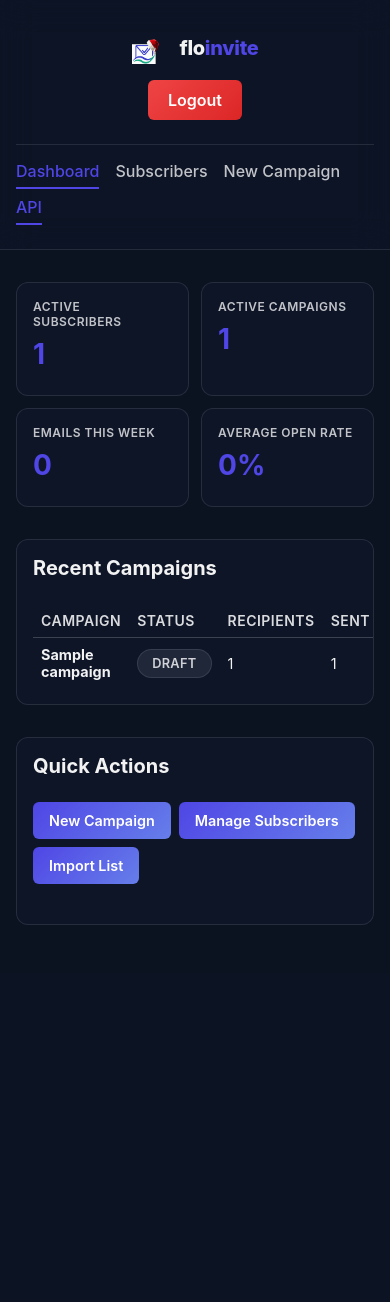
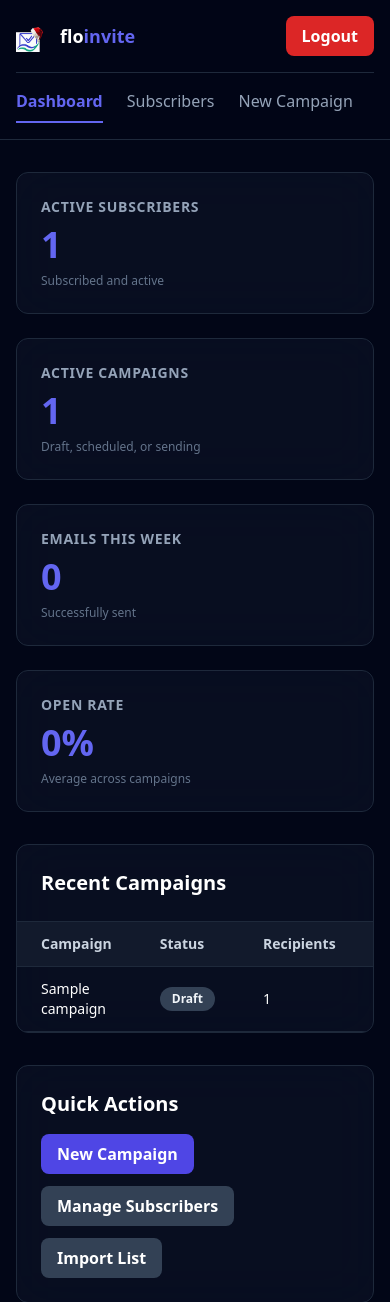
Before and after one commit to Mxgrig/floinvite, a PHP site: page /public/floinvite-mail/index.php in a window 390 px wide. Shown: the top 1302 px of the page. Before the commit the page ends 925 px from the top, so only its background shows below. Run offline with PHP 8.4, Linux system fonts and the light colour scheme; the visitor is signed in with stand-in values (Sample User, id 1); tables that the repository leaves empty hold one stand-in row (values such as "Sample post"); some libraries are stand-ins or nearby versions.

Commit message:
Redesign email marketing dashboard with Tailwind CSS and fix env.php path
- Update floinvite-mail/index.php with Tailwind CSS design matching main application
- Fix config.php env.php path from absolute to relative path
- Add logout functionality to dashboard
- Improve responsive design for mobile devices
- Match dark theme and branding with main Floinvite app
- Add error logging to connection_debug.log

🤖 Generated with Claude Code

Co-Authored-By: Claude Haiku 4.5 <noreply@anthropic.com>

```diff
--- a/public/api/env.php
+++ b/public/api/env.php
@@ -16,15 +16,24 @@ $possible_paths = [
 ];
 
 $envFile = null;
+$debug_paths = [];
+
 foreach ($possible_paths as $path) {
+    $debug_paths[] = $path . ' (' . (file_exists($path) ? 'EXISTS' : 'NOT FOUND') . ')';
     if (file_exists($path)) {
         $envFile = $path;
         break;
     }
 }
 
+// Debug: log which .env file was loaded
+$debug_log = __DIR__ . '/env_debug.log';
+file_put_contents($debug_log, date('Y-m-d H:i:s') . " | Checked paths: " . implode(', ', $debug_paths) . " | Loaded: " . ($envFile ?: 'NONE') . PHP_EOL, FILE_APPEND);
+
 if ($envFile) {
     $lines = file($envFile, FILE_IGNORE_NEW_LINES | FILE_SKIP_EMPTY_LINES);
+    $loaded_count = 0;
+
     foreach ($lines as $line) {
         // Skip comments and empty lines
         if (empty($line) || strpos(trim($line), '#') === 0) {
@@ -47,7 +56,16 @@ if ($envFile) {
             putenv("$key=$value");
             $_ENV[$key] = $value;
             $_SERVER[$key] = $value; // Also set in $_SERVER for compatibility
+
+            // Debug: log DB variables
+            if (strpos($key, 'DB_') === 0 || strpos($key, 'SMTP_') === 0) {
+                $debug_value = (strpos($key, 'PASS') !== false) ? '[REDACTED]' : $value;
+                file_put_contents($debug_log, date('Y-m-d H:i:s') . " | Loaded: $key=$debug_value" . PHP_EOL, FILE_APPEND);
+                $loaded_count++;
+            }
         }
     }
+
+    file_put_contents($debug_log, date('Y-m-d H:i:s') . " | Total variables loaded: $loaded_count" . PHP_EOL, FILE_APPEND);
 }
 ?>
--- a/public/floinvite-mail/config.php
+++ b/public/floinvite-mail/config.php
@@ -10,8 +10,8 @@ ini_set('display_errors', 0);
 ini_set('log_errors', 1);
 ini_set('error_log', __DIR__ . '/logs/error_log');
 
-// Load environment variables
-require_once dirname(dirname(__DIR__)) . '/public/api/env.php';
+// Load environment variables - use relative path from floinvite-mail to api
+require_once __DIR__ . '/../api/env.php';
 
 // Database Configuration (Email Marketing System)
 define('DB_HOST', getenv('DB_HOST_MAIL') ?: getenv('DB_HOST') ?: 'localhost');
--- a/public/floinvite-mail/index.php
+++ b/public/floinvite-mail/index.php
@@ -63,467 +63,180 @@ if (!empty($_GET['api'])) {
     exit;
 }
 
+// Handle logout
+if (!empty($_GET['logout'])) {
+    session_destroy();
+    header('Location: login.php');
+    exit;
+}
+
 ?>
 <!DOCTYPE html>
 <html lang="en">
 <head>
     <meta charset="UTF-8">
-    <meta name="viewport" content="width=device-width, initial-scale=1.0">
-    <title>Floinvite Mail Admin</title>
+    <meta name="viewport" content="width=device-width, initial-scale=1.0, maximum-scale=1.0, user-scalable=no, viewport-fit=cover">
+    <meta name="apple-mobile-web-app-capable" content="yes">
+    <meta name="apple-mobile-web-app-status-bar-style" content="black-translucent">
+    <title>Email Marketing Dashboard - Floinvite</title>
+
+    <!-- Tailwind CSS (CDN) -->
+    <script src="https://cdn.tailwindcss.com"></script>
+
+    <!-- Tailwind Dark Mode Config -->
+    <script>
+      if (localStorage.getItem('theme') === 'dark' ||
+          (!('theme' in localStorage) && window.matchMedia('(prefers-color-scheme: dark)').matches)) {
+        document.documentElement.classList.add('dark');
+      } else {
+        document.documentElement.classList.remove('dark');
+      }
+    </script>
+
     <style>
-        :root {
-            --text-color: rgba(255, 255, 255, 0.95);
-            --subtitle-color: rgba(255, 255, 255, 0.75);
-            --label-color: rgba(255, 255, 255, 0.85);
-            --card-bg: rgba(15, 23, 42, 0.8);
-            --card-blur: 16px;
-            --card-border: 1px solid rgba(255, 255, 255, 0.1);
-            --button-bg: linear-gradient(135deg, #4f46e5 0%, #667eea 100%);
-            --button-bg-hover: linear-gradient(135deg, #4338ca 0%, #5a67d8 100%);
-            --button-text: white;
-            --input-bg: rgba(255, 255, 255, 0.08);
-            --input-focus-bg: rgba(255, 255, 255, 0.12);
-            --input-border: 1px solid rgba(255, 255, 255, 0.15);
-        }
-
-        * {
-            margin: 0;
-            padding: 0;
-            box-sizing: border-box;
-        }
-
       body {
-            font-family: -apple-system, BlinkMacSystemFont, 'Segoe UI', Roboto, sans-serif;
         background: #0b1220;
-            color: var(--text-color);
-            overflow-x: hidden;
-        }
-
-        .container {
-            max-width: 1200px;
-            margin: 0 auto;
-            padding: 2rem;
-        }
-
-        header {
-            background: rgba(15, 23, 42, 0.5);
-            backdrop-filter: blur(16px);
-            border-bottom: 1px solid rgba(255, 255, 255, 0.1);
-            margin-bottom: 2rem;
-            padding: 2rem 0;
-            position: sticky;
-            top: 0;
-            z-index: 100;
-        }
-
-        .header-top {
-            display: flex;
-            justify-content: space-between;
-            align-items: center;
-            margin-bottom: 1.5rem;
-        }
-
-        .header-branding {
-            display: flex;
-            align-items: center;
-            gap: 1rem;
-        }
-
-        .header-branding img {
-            width: 32px;
-            height: 32px;
-        }
-
-        .brand-name {
-            font-size: 1.25rem;
-            font-weight: 800;
-            letter-spacing: -0.3px;
-        }
-
-        .brand-name-flo {
-            color: var(--text-color);
-        }
-
-        .brand-name-invite {
-            color: #4f46e5;
-        }
-
-        header h1 {
-            font-size: 1.5rem;
-            margin-bottom: 0.5rem;
-        }
-
-        .nav {
-            display: flex;
-            gap: 2rem;
-            margin-top: 1.5rem;
-            padding-top: 1.5rem;
-            border-top: 1px solid rgba(255, 255, 255, 0.1);
-            flex-wrap: wrap;
-        }
-
-        .nav a {
-            color: var(--subtitle-color);
-            text-decoration: none;
-            font-weight: 500;
-            transition: color 0.2s;
-            position: relative;
-        }
-
-        .nav a:hover {
-            color: #4f46e5;
-        }
-
-        .nav a.active {
-            color: #4f46e5;
-        }
-
-        .nav a.active::after {
-            content: '';
-            position: absolute;
-            bottom: -0.5rem;
-            left: 0;
-            right: 0;
-            height: 2px;
-            background: #4f46e5;
-        }
-
-        .logout {
-            background: linear-gradient(135deg, #ef4444 0%, #dc2626 100%);
-            color: white;
-            padding: 0.625rem 1.25rem;
-            border-radius: 6px;
-            text-decoration: none;
-            display: inline-block;
-            border: none;
-            font-weight: 600;
-            cursor: pointer;
-            transition: all 0.2s;
-        }
-
-        .logout:hover {
-            opacity: 0.9;
-            transform: translateY(-1px);
-        }
-
-        .stats {
-            display: grid;
-            grid-template-columns: repeat(auto-fit, minmax(250px, 1fr));
-            gap: 1rem;
-            margin-bottom: 2rem;
-        }
-
-        .stat-card {
-            background: var(--card-bg);
-            backdrop-filter: blur(var(--card-blur));
-            border: var(--card-border);
-            border-radius: 12px;
-            padding: 1.5rem;
-            transition: all 0.2s;
-        }
-
-        .stat-card:hover {
-            background: rgba(15, 23, 42, 0.95);
-            border-color: rgba(79, 70, 229, 0.3);
-            transform: translateY(-2px);
-        }
-
-        .stat-card h3 {
-            font-size: 0.75rem;
-            color: var(--subtitle-color);
-            text-transform: uppercase;
-            letter-spacing: 0.5px;
-            margin-bottom: 0.5rem;
-            font-weight: 600;
-        }
-
-        .stat-card .value {
-            font-size: 2.5rem;
-            font-weight: 700;
-            color: #4f46e5;
-            margin-bottom: 0.5rem;
-        }
-
-        .section {
-            background: var(--card-bg);
-            backdrop-filter: blur(var(--card-blur));
-            border: var(--card-border);
-            border-radius: 12px;
-            padding: 2rem;
-            margin-bottom: 2rem;
-            overflow-x: auto;
-        }
-
-        .section h2 {
-            margin-bottom: 1.5rem;
-            font-size: 1.25rem;
-            color: var(--text-color);
-        }
-
-        table {
-            width: 100%;
-            border-collapse: collapse;
-        }
-
-        thead {
-            border-bottom: 1px solid rgba(255, 255, 255, 0.1);
-        }
-
-        th {
-            padding: 1rem 0.75rem;
-            text-align: left;
-            font-weight: 600;
-            font-size: 0.875rem;
-            color: var(--label-color);
-            text-transform: uppercase;
-            letter-spacing: 0.5px;
-        }
-
-        td {
-            padding: 1rem 0.75rem;
-            border-bottom: 1px solid rgba(255, 255, 255, 0.05);
-            color: var(--text-color);
-        }
-
-        tr:last-child td {
-            border-bottom: none;
-        }
-
-        .status-badge {
-            display: inline-block;
-            padding: 0.375rem 0.875rem;
-            border-radius: 9999px;
-            font-size: 0.8rem;
-            font-weight: 600;
-            text-transform: uppercase;
-            letter-spacing: 0.3px;
-        }
-
-        .status-draft {
-            background: rgba(107, 114, 128, 0.2);
-            color: rgba(255, 255, 255, 0.8);
-            border: 1px solid rgba(107, 114, 128, 0.3);
-        }
-
-        .status-sending {
-            background: rgba(79, 70, 229, 0.2);
-            color: #a5b4fc;
-            border: 1px solid rgba(79, 70, 229, 0.3);
-        }
-
-        .status-scheduled {
-            background: rgba(217, 119, 6, 0.2);
-            color: #fed7aa;
-            border: 1px solid rgba(217, 119, 6, 0.3);
-        }
-
-        .status-completed {
-            background: rgba(34, 197, 94, 0.2);
-            color: #86efac;
-            border: 1px solid rgba(34, 197, 94, 0.3);
-        }
-
-        .button-group {
-            display: flex;
-            gap: 1rem;
-            margin-bottom: 1.5rem;
-            flex-wrap: wrap;
-        }
-
-        button, a.btn-primary {
-            padding: 0.75rem 1.5rem;
-            border: none;
-            border-radius: 6px;
-            font-weight: 600;
-            cursor: pointer;
-            transition: all 0.2s;
-            font-size: 0.95rem;
-            text-decoration: none;
-            display: inline-block;
-        }
-
-        .btn-primary {
-            background: var(--button-bg);
-            color: var(--button-text);
-        }
-
-        .btn-primary:hover {
-            background: var(--button-bg-hover);
-            transform: translateY(-2px);
-            box-shadow: 0 8px 20px rgba(0, 0, 0, 0.3);
-        }
-
-        .btn-primary:active {
-            transform: translateY(0);
-        }
-
-        .empty-state {
-            text-align: center;
-            padding: 3rem 1rem;
-            color: var(--subtitle-color);
-        }
-
-        .empty-state p {
-            margin-bottom: 1.5rem;
-            font-size: 1.1rem;
-        }
-
-        @media (max-width: 768px) {
-            .container {
-                padding: 1rem;
-            }
-
-            header {
-                padding: 1rem 0;
-                margin-bottom: 1rem;
-            }
-
-            .header-top {
-                flex-direction: column;
-                gap: 1rem;
-            }
-
-            .nav {
-                gap: 1rem;
-                margin-top: 1rem;
-                padding-top: 1rem;
-            }
-
-            .stats {
-                grid-template-columns: repeat(auto-fit, minmax(150px, 1fr));
-                gap: 0.75rem;
-            }
-
-            .stat-card {
-                padding: 1rem;
-            }
-
-            .stat-card .value {
-                font-size: 1.75rem;
-            }
-
-            .section {
-                padding: 1rem;
-            }
-
-            .button-group {
-                gap: 0.5rem;
-            }
-
-            button, a.btn-primary {
-                padding: 0.625rem 1rem;
-                font-size: 0.9rem;
-            }
-
-            table {
-                font-size: 0.9rem;
-            }
-
-            th, td {
-                padding: 0.5rem;
-            }
+        color: rgba(255, 255, 255, 0.95);
       }
     </style>
 </head>
-<body>
-    <header>
-        <div class="container">
-            <div class="header-top">
-                <div class="header-branding">
-                    <img src="../xmas-logo.png" alt="floinvite">
-                    <span class="brand-name">
-                        <span class="brand-name-flo">flo</span><span class="brand-name-invite">invite</span>
-                    </span>
+<body class="bg-slate-950 text-white">
+    <!-- Header -->
+    <header class="sticky top-0 z-50 backdrop-blur-xl bg-slate-950/80 border-b border-slate-800">
+        <div class="max-w-7xl mx-auto px-4 sm:px-6 lg:px-8">
+            <!-- Top Row: Logo & Logout -->
+            <div class="flex justify-between items-center py-4">
+                <div class="flex items-center gap-3">
+                    <img src="../xmas-logo.png" alt="floinvite" class="w-8 h-8">
+                    <span class="text-lg font-bold">flo<span class="text-indigo-500">invite</span></span>
                 </div>
-                <a href="?logout=1" class="logout">Logout</a>
+                <a href="?logout=1" class="px-4 py-2 bg-red-600 hover:bg-red-700 text-white font-semibold rounded-lg transition-colors">
+                    Logout
+                </a>
             </div>
-            <nav class="nav">
-                <a href="index.php" class="active">Dashboard</a>
-                <a href="subscribers.php">Subscribers</a>
-                <a href="compose.php">New Campaign</a>
-                <a href="?api=1">API</a>
+
+            <!-- Navigation -->
+            <nav class="flex gap-6 border-t border-slate-800 pt-4 pb-4 flex-wrap">
+                <a href="index.php" class="text-indigo-500 border-b-2 border-indigo-500 pb-2 font-semibold">Dashboard</a>
+                <a href="subscribers.php" class="text-slate-400 hover:text-white transition-colors">Subscribers</a>
+                <a href="compose.php" class="text-slate-400 hover:text-white transition-colors">New Campaign</a>
             </nav>
         </div>
     </header>
 
-    <div class="container">
-        <!-- Statistics -->
-        <div class="stats">
-            <div class="stat-card">
-                <h3>Active Subscribers</h3>
-                <div class="value"><?php echo number_format($stats['total_subscribers']); ?></div>
+    <!-- Main Content -->
+    <main class="max-w-7xl mx-auto px-4 sm:px-6 lg:px-8 py-8">
+        <!-- Statistics Grid -->
+        <div class="grid grid-cols-1 md:grid-cols-2 lg:grid-cols-4 gap-6 mb-8">
+            <div class="backdrop-blur-xl bg-slate-900/50 border border-slate-800 rounded-xl p-6 hover:bg-slate-900/70 transition-colors">
+                <h3 class="text-sm uppercase font-semibold text-slate-400 tracking-wider mb-2">Active Subscribers</h3>
+                <div class="text-4xl font-bold text-indigo-500 mb-2"><?php echo number_format($stats['total_subscribers']); ?></div>
+                <p class="text-xs text-slate-500">Subscribed and active</p>
             </div>
-            <div class="stat-card">
-                <h3>Active Campaigns</h3>
-                <div class="value"><?php echo $stats['active_campaigns']; ?></div>
+
+            <div class="backdrop-blur-xl bg-slate-900/50 border border-slate-800 rounded-xl p-6 hover:bg-slate-900/70 transition-colors">
+                <h3 class="text-sm uppercase font-semibold text-slate-400 tracking-wider mb-2">Active Campaigns</h3>
+                <div class="text-4xl font-bold text-indigo-500 mb-2"><?php echo $stats['active_campaigns']; ?></div>
+                <p class="text-xs text-slate-500">Draft, scheduled, or sending</p>
             </div>
-            <div class="stat-card">
-                <h3>Emails This Week</h3>
-                <div class="value"><?php echo number_format($stats['emails_sent_week']); ?></div>
+
+            <div class="backdrop-blur-xl bg-slate-900/50 border border-slate-800 rounded-xl p-6 hover:bg-slate-900/70 transition-colors">
+                <h3 class="text-sm uppercase font-semibold text-slate-400 tracking-wider mb-2">Emails This Week</h3>
+                <div class="text-4xl font-bold text-indigo-500 mb-2"><?php echo number_format($stats['emails_sent_week']); ?></div>
+                <p class="text-xs text-slate-500">Successfully sent</p>
             </div>
-            <div class="stat-card">
-                <h3>Average Open Rate</h3>
-                <div class="value"><?php echo $stats['open_rate']; ?>%</div>
+
+            <div class="backdrop-blur-xl bg-slate-900/50 border border-slate-800 rounded-xl p-6 hover:bg-slate-900/70 transition-colors">
+                <h3 class="text-sm uppercase font-semibold text-slate-400 tracking-wider mb-2">Open Rate</h3>
+                <div class="text-4xl font-bold text-indigo-500 mb-2"><?php echo $stats['open_rate']; ?>%</div>
+                <p class="text-xs text-slate-500">Average across campaigns</p>
             </div>
         </div>
 
-        <!-- Recent Campaigns -->
-        <div class="section">
-            <h2>Recent Campaigns</h2>
+        <!-- Recent Campaigns Section -->
+        <div class="backdrop-blur-xl bg-slate-900/50 border border-slate-800 rounded-xl overflow-hidden mb-8">
+            <div class="p-6 border-b border-slate-800">
+                <h2 class="text-xl font-bold">Recent Campaigns</h2>
+            </div>
+
             <?php if (count($recent_campaigns) > 0): ?>
-                <table>
-                    <thead>
+                <div class="overflow-x-auto">
+                    <table class="w-full text-sm">
+                        <thead class="border-b border-slate-800 bg-slate-800/50">
                             <tr>
-                            <th>Campaign</th>
-                            <th>Status</th>
-                            <th>Recipients</th>
-                            <th>Sent</th>
-                            <th>Opens</th>
-                            <th>Created</th>
+                                <th class="px-6 py-3 text-left font-semibold text-slate-300">Campaign</th>
+                                <th class="px-6 py-3 text-left font-semibold text-slate-300">Status</th>
+                                <th class="px-6 py-3 text-left font-semibold text-slate-300">Recipients</th>
+                                <th class="px-6 py-3 text-left font-semibold text-slate-300">Sent</th>
+                                <th class="px-6 py-3 text-left font-semibold text-slate-300">Opens</th>
+                                <th class="px-6 py-3 text-left font-semibold text-slate-300">Created</th>
                             </tr>
                         </thead>
                         <tbody>
                             <?php foreach ($recent_campaigns as $campaign): ?>
-                            <tr>
-                                <td><strong><?php echo htmlspecialchars($campaign['name']); ?></strong></td>
-                                <td>
-                                    <span class="status-badge status-<?php echo $campaign['status']; ?>">
-                                        <?php echo ucfirst($campaign['status']); ?>
+                                <tr class="border-b border-slate-800 hover:bg-slate-800/30 transition-colors">
+                                    <td class="px-6 py-3 font-medium"><?php echo htmlspecialchars($campaign['name']); ?></td>
+                                    <td class="px-6 py-3">
+                                        <?php
+                                        $status = $campaign['status'];
+                                        $status_styles = [
+                                            'draft' => 'bg-slate-700 text-slate-100',
+                                            'scheduled' => 'bg-amber-900 text-amber-200',
+                                            'sending' => 'bg-blue-900 text-blue-200',
+                                            'completed' => 'bg-green-900 text-green-200'
+                                        ];
+                                        $style = $status_styles[$status] ?? 'bg-slate-700 text-slate-100';
+                                        ?>
+                                        <span class="inline-flex items-center px-3 py-1 rounded-full text-xs font-semibold <?php echo $style; ?>">
+                                            <?php echo ucfirst($status); ?>
                                         </span>
                                     </td>
-                                <td><?php echo $campaign['recipient_count']; ?></td>
-                                <td><?php echo $campaign['sent_count']; ?></td>
-                                <td><?php echo $campaign['opened_count']; ?></td>
-                                <td><?php echo date('M d, Y', strtotime($campaign['created_at'])); ?></td>
+                                    <td class="px-6 py-3"><?php echo $campaign['recipient_count']; ?></td>
+                                    <td class="px-6 py-3"><?php echo $campaign['sent_count']; ?></td>
+                                    <td class="px-6 py-3"><?php echo $campaign['opened_count']; ?></td>
+                                    <td class="px-6 py-3 text-slate-400"><?php echo date('M d, Y', strtotime($campaign['created_at'])); ?></td>
                                 </tr>
                             <?php endforeach; ?>
                         </tbody>
                     </table>
+                </div>
             <?php else: ?>
-                <div class="empty-state">
-                    <p>No campaigns yet</p>
-                    <a href="compose.php" class="btn-primary">Create Your First Campaign</a>
+                <div class="p-12 text-center">
+                    <p class="text-slate-400 mb-4">No campaigns yet</p>
+                    <a href="compose.php" class="inline-flex items-center px-4 py-2 bg-indigo-600 hover:bg-indigo-700 text-white font-semibold rounded-lg transition-colors">
+                        Create Your First Campaign
+                    </a>
                 </div>
             <?php endif; ?>
         </div>
 
         <!-- Quick Actions -->
-        <div class="section">
-            <h2>Quick Actions</h2>
-            <div class="button-group">
-                <a href="compose.php" class="btn-primary">New Campaign</a>
-                <a href="subscribers.php" class="btn-primary">Manage Subscribers</a>
-                <a href="subscribers.php?action=import" class="btn-primary">Import List</a>
+        <div class="backdrop-blur-xl bg-slate-900/50 border border-slate-800 rounded-xl p-6">
+            <h2 class="text-xl font-bold mb-4">Quick Actions</h2>
+            <div class="flex flex-wrap gap-3">
+                <a href="compose.php" class="px-4 py-2 bg-indigo-600 hover:bg-indigo-700 text-white font-semibold rounded-lg transition-colors">
+                    New Campaign
+                </a>
+                <a href="subscribers.php" class="px-4 py-2 bg-slate-700 hover:bg-slate-600 text-white font-semibold rounded-lg transition-colors">
+                    Manage Subscribers
+                </a>
+                <a href="subscribers.php?action=import" class="px-4 py-2 bg-slate-700 hover:bg-slate-600 text-white font-semibold rounded-lg transition-colors">
+                    Import List
+                </a>
             </div>
         </div>
-    </div>
+    </main>
 
     <script>
         // Mark current page in nav
         const currentPath = window.location.pathname;
-        document.querySelectorAll('.nav a').forEach(link => {
-            if (link.href.includes(currentPath.split('/').pop())) {
-                link.classList.add('active');
+        document.querySelectorAll('nav a').forEach(link => {
+            const href = link.getAttribute('href');
+            if (currentPath.includes(href.split('?')[0])) {
+                link.classList.add('text-indigo-500');
+                link.classList.add('border-b-2');
+                link.classList.add('border-indigo-500');
+                link.classList.add('pb-2');
             }
         });
     </script>
```
Also changed, not shown: public/api/check-operation-allowed.php (+17 -4 lines). Lines whose indentation alone changed are shown as unchanged.
